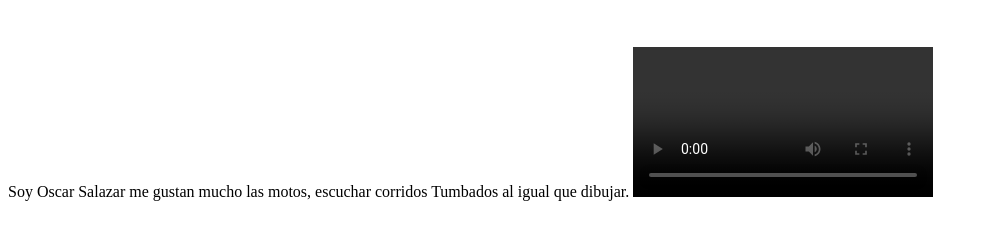
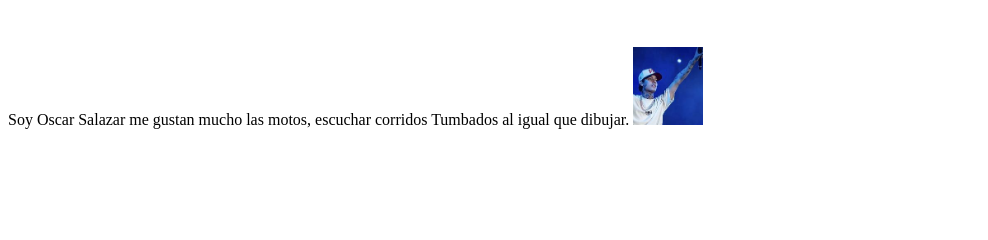
Before and after one commit to Oscar734734/Actividad1, a plain HTML site: page index.html in a window 1280 px wide. Shown: the part 128-368 px from the top of the page, without its empty margins (0-988 px from the left). Drawn offline with Linux system fonts and the light colour scheme.

Commit message:
Add files via upload

```diff
--- a/index.html
+++ b/index.html
@@ -43,7 +43,6 @@
 
 Soy Oscar Salazar me gustan mucho las motos, escuchar corridos Tumbados al igual que dibujar.
 
-<video controls autoplay>
 <img src="nata.jpg" width="70" height="78" />
 </body>
 </html>
```
